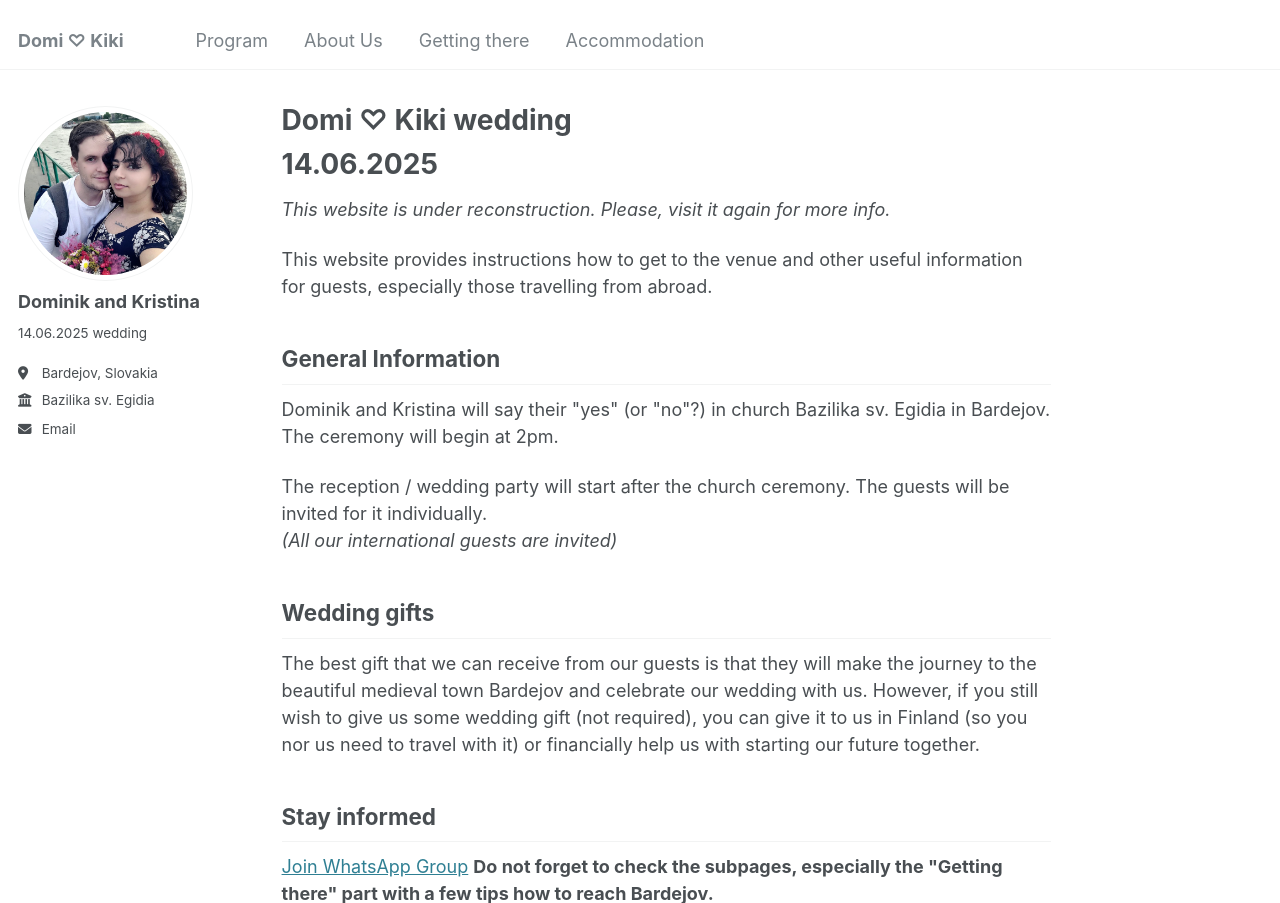
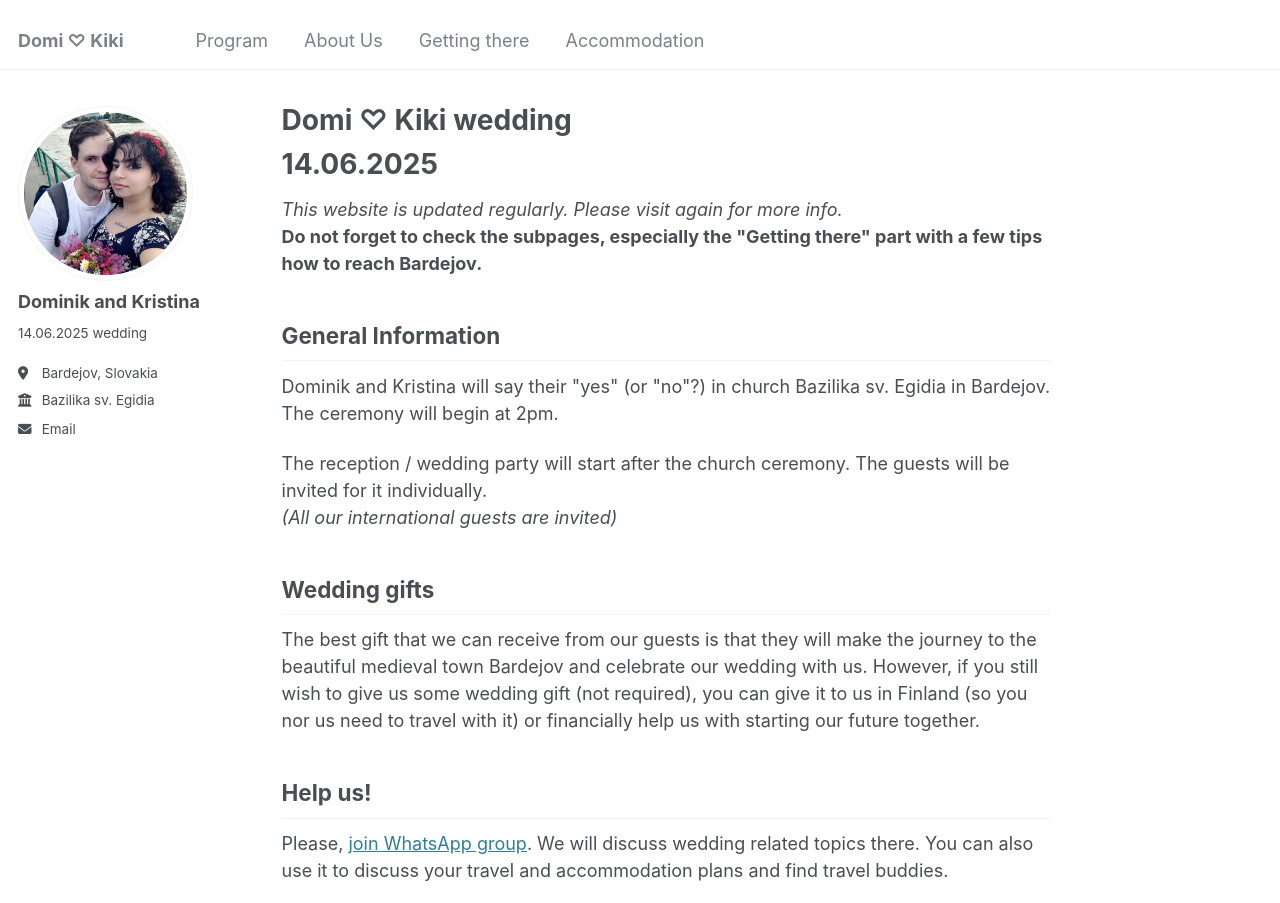
Before and after one commit to drohal3/domi-kiki, a Jekyll site: the page built from _pages/about.html, in a window 1280 px wide and 1400 px high, cut to the strip 0-903 px from the top of the window. Built offline with Jekyll 4.4.1, drawn with Linux system fonts in a browser that asks for light colours; some of the changed text lies outside the part shown.

Commit message:
Join whatsapp

```diff
--- a/_pages/about.html
+++ b/_pages/about.html
@@ -10,13 +10,11 @@ redirect_from:
 
 <p>
   <i>
-    This website is under reconstruction.
-    Please, visit it again for more info.
+    This website is updated regularly. Please visit again for more info.
   </i>
+  <br />
+  <strong>Do not forget to check the subpages, especially the "Getting there" part with a few tips how to reach Bardejov.</strong>
 </p>
-
-
-This website provides instructions how to get to the venue and other useful information for guests, especially those travelling from abroad.
 
 <h2>General Information</h2>
 <p>
@@ -34,10 +32,19 @@ The best gift that we can receive from our guests is that they will make the jou
 
 However, if you still wish to give us some wedding gift (not required), you can give it to us in Finland (so you nor us need to travel with it) or financially help us with starting our future together.
 
-<h2>Stay informed</h2>
+<h2>Help us!</h2>
+<p>
+  Please, <a href="https://chat.whatsapp.com/DeEAWt3b2Zj55ch5HZAHvb">join WhatsApp group</a>. We will discuss wedding related topics there. You can also use it to discuss your travel and accommodation plans and find travel buddies.
+</p>
 
-<a href="https://chat.whatsapp.com/DeEAWt3b2Zj55ch5HZAHvb">Join WhatsApp Group</a>
+<div style="text-align: center;">
+    <a href="https://your-destination-link.com" target="_blank">
+        <img src="https://drohal3.github.io/domi-kiki/images/whatsapp.jpg" width="200" alt="Clickable Image">
+    </a>
+</div>
 
-<strong>Do not forget to check the subpages, especially the "Getting there" part with a few tips how to reach Bardejov.</strong>
+<p>
+  We kindly ask you to add some songs to our wedding playlist.
+</p>
 
 <iframe style="border-radius:12px" src="https://open.spotify.com/embed/playlist/2AUyepZKPL4Cg5VlSpPfwE?utm_source=generator" width="100%" height="352" frameBorder="0" allowfullscreen="" allow="autoplay; clipboard-write; encrypted-media; fullscreen; picture-in-picture" loading="lazy"></iframe>
```
Also changed, not shown: images/whatsapp.png (added).
